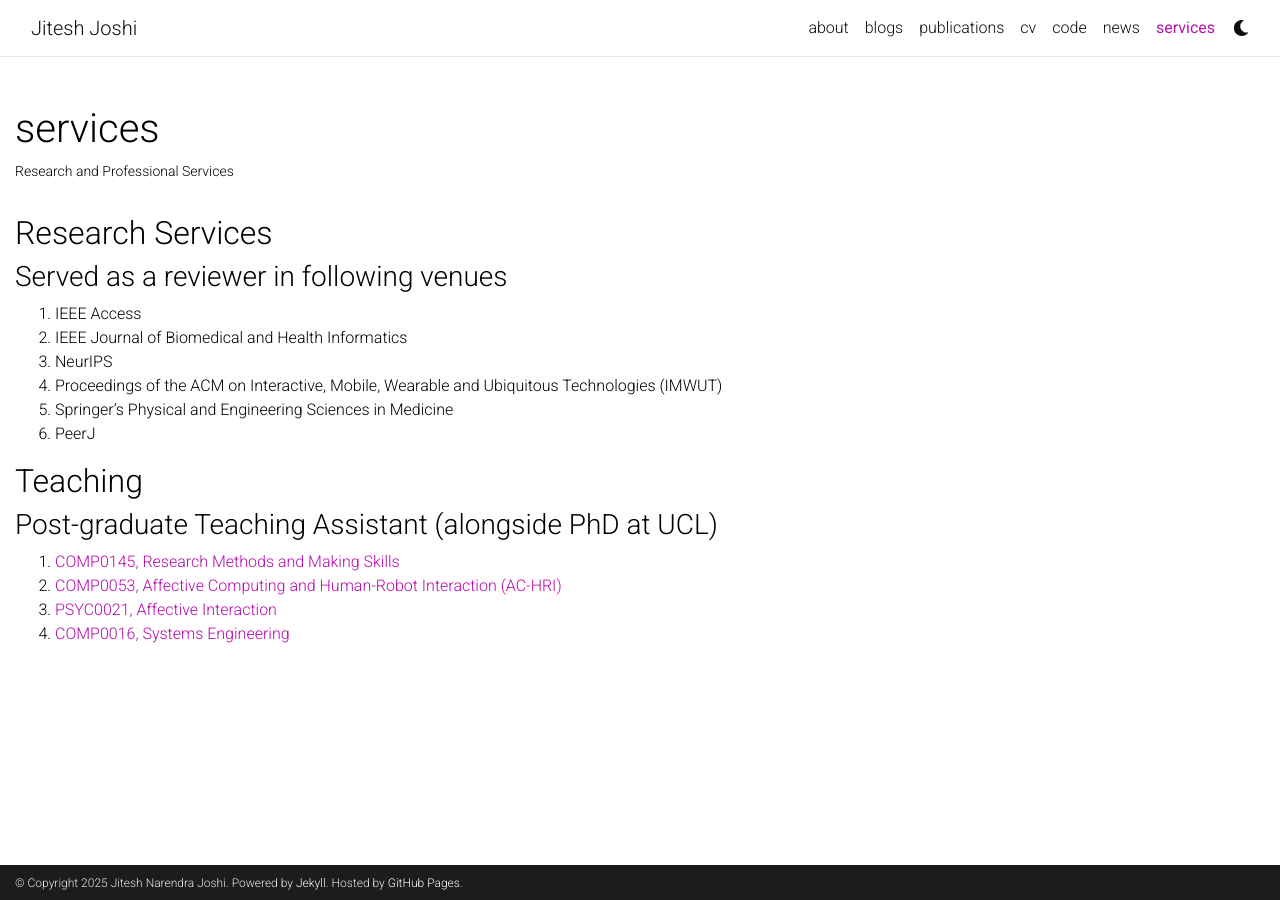
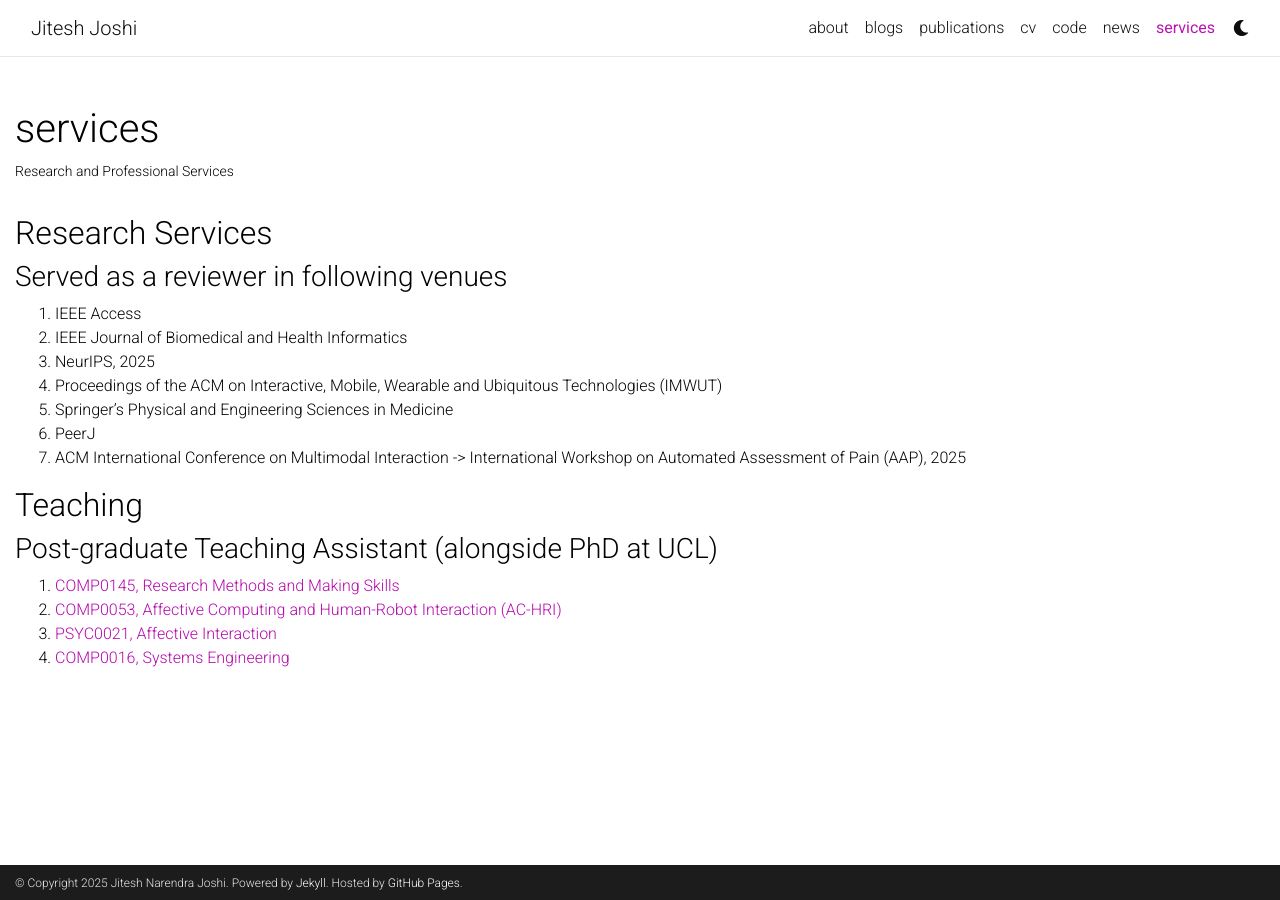
Before and after one commit to jnj256/jnj256.github.io, a Jekyll site: the page built from _pages/teaching.md, in a window 1280 px wide. Built offline with Jekyll 4.4.1, drawn with Linux system fonts in a browser that asks for light colours; full-size pictures stand in for the smaller copies a plugin makes; comment, search, counter and statistics services are not loaded; a style sheet for code colours, icons or effects is not loaded.

```diff
--- a/_pages/teaching.md
+++ b/_pages/teaching.md
@@ -16,10 +16,11 @@ Organize your courses by years, topics, or universities, however you like! -->
 
 1. IEEE Access
 2. IEEE Journal of Biomedical and Health Informatics
-3. NeurIPS
+3. NeurIPS, 2025
 4. Proceedings of the ACM on Interactive, Mobile, Wearable and Ubiquitous Technologies (IMWUT)
 5. Springer's Physical and Engineering Sciences in Medicine
 6. PeerJ
+7. ACM International Conference on Multimodal Interaction -> International Workshop on Automated Assessment of Pain (AAP), 2025
 
 
 ## Teaching
```
Also changed, not shown: _news/2025-07_phdviva.md (added, +7 -0 lines).
